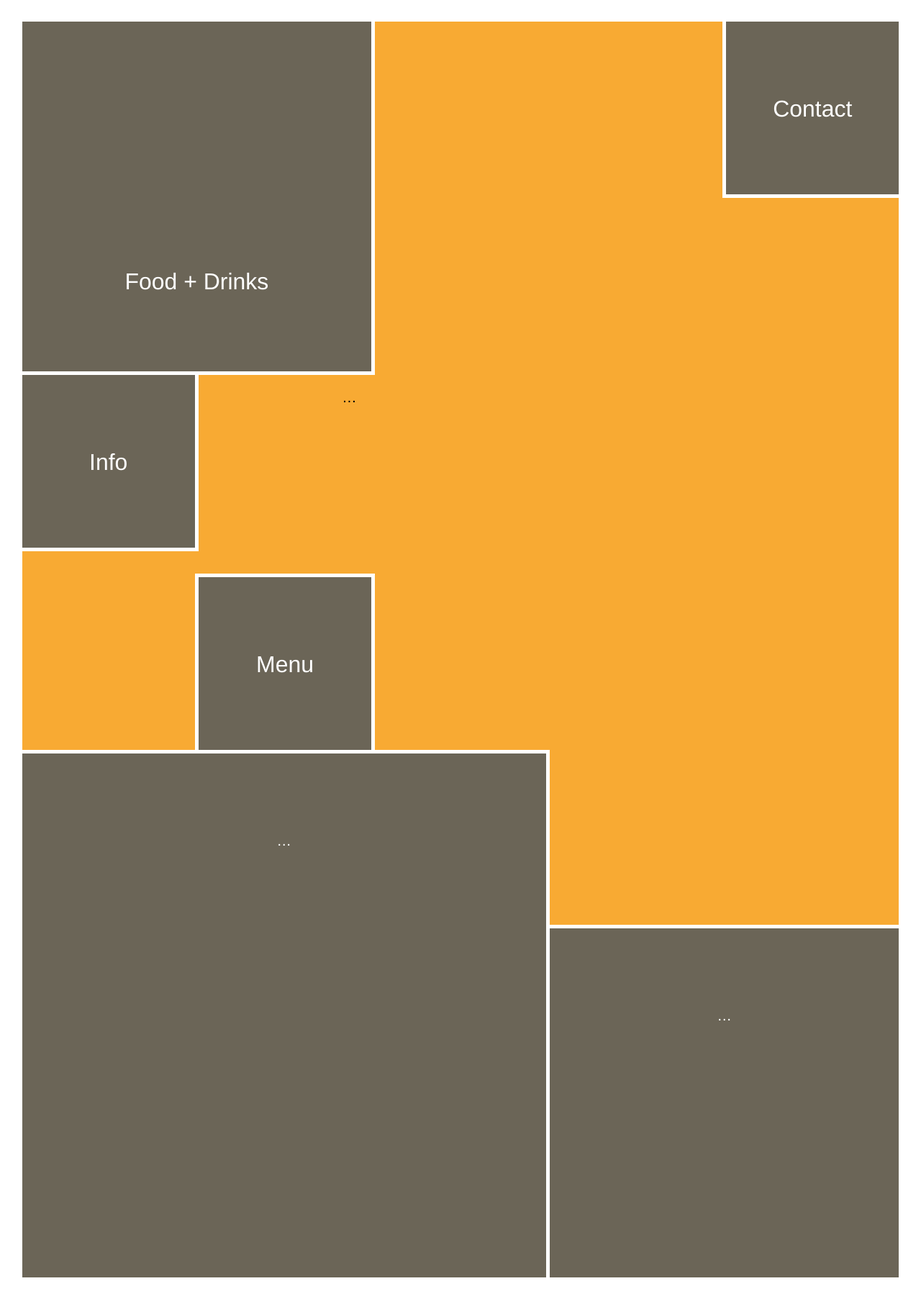
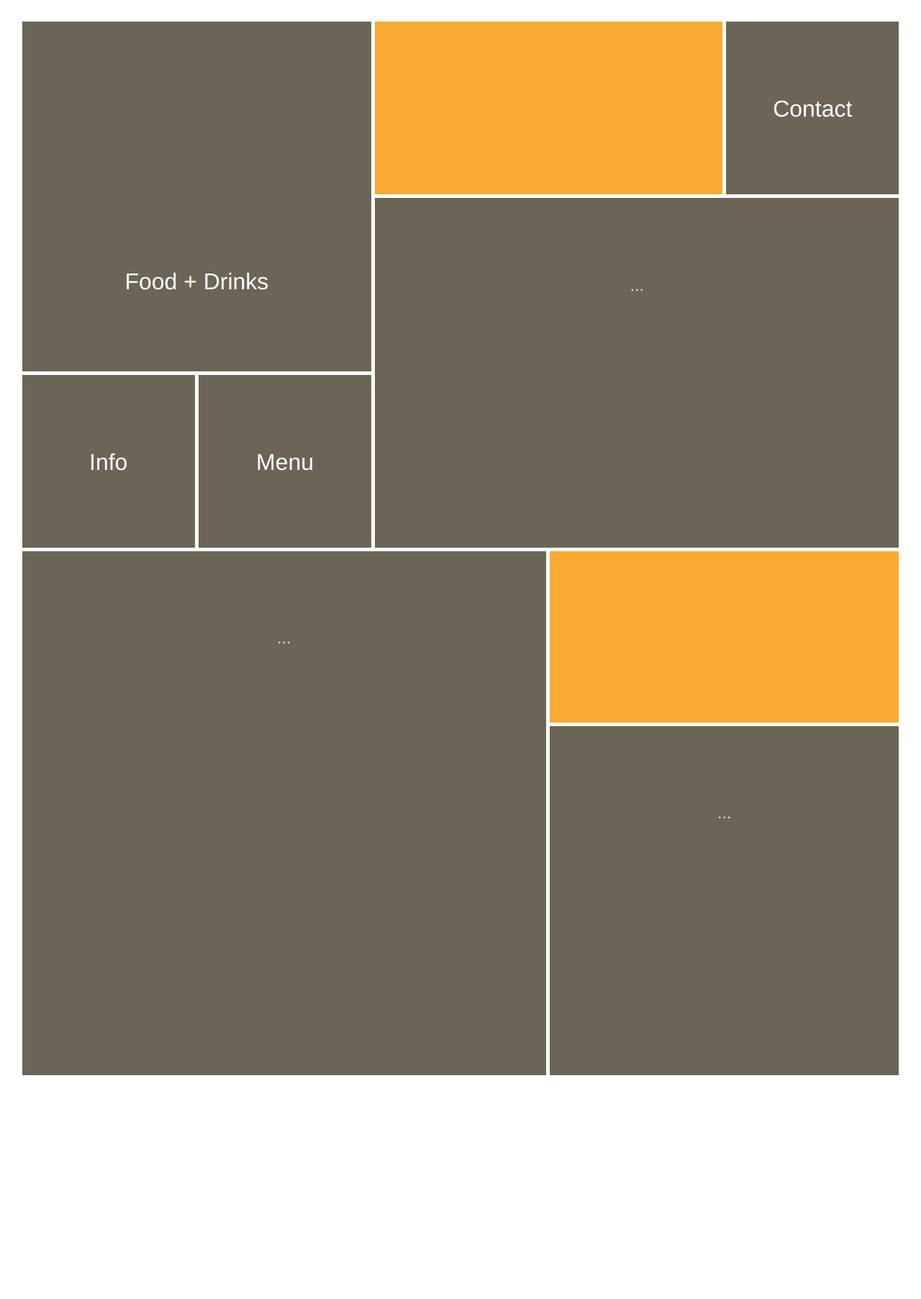
Before and after one commit to cornae/u6, a Jekyll site: the page built from index.html, in a window 1280 px wide. Shown: the whole page at 72% size. Built offline with Jekyll 4.4.1, drawn with Linux system fonts in a browser that asks for light colours; after the commit the page ends 1524 px from its top, so only the background shows below that.

Commit message:
Missing class

```diff
--- a/index.html
+++ b/index.html
@@ -22,7 +22,7 @@ title: Welcome to foodbar U6!
 						…
 					</p>
 				</section>
-				<figure id="lifestyle-image">
+				<figure class="tile" id="lifestyle-image">
 					…
 				</figure>
 				<section class="tile" id="info">
```
